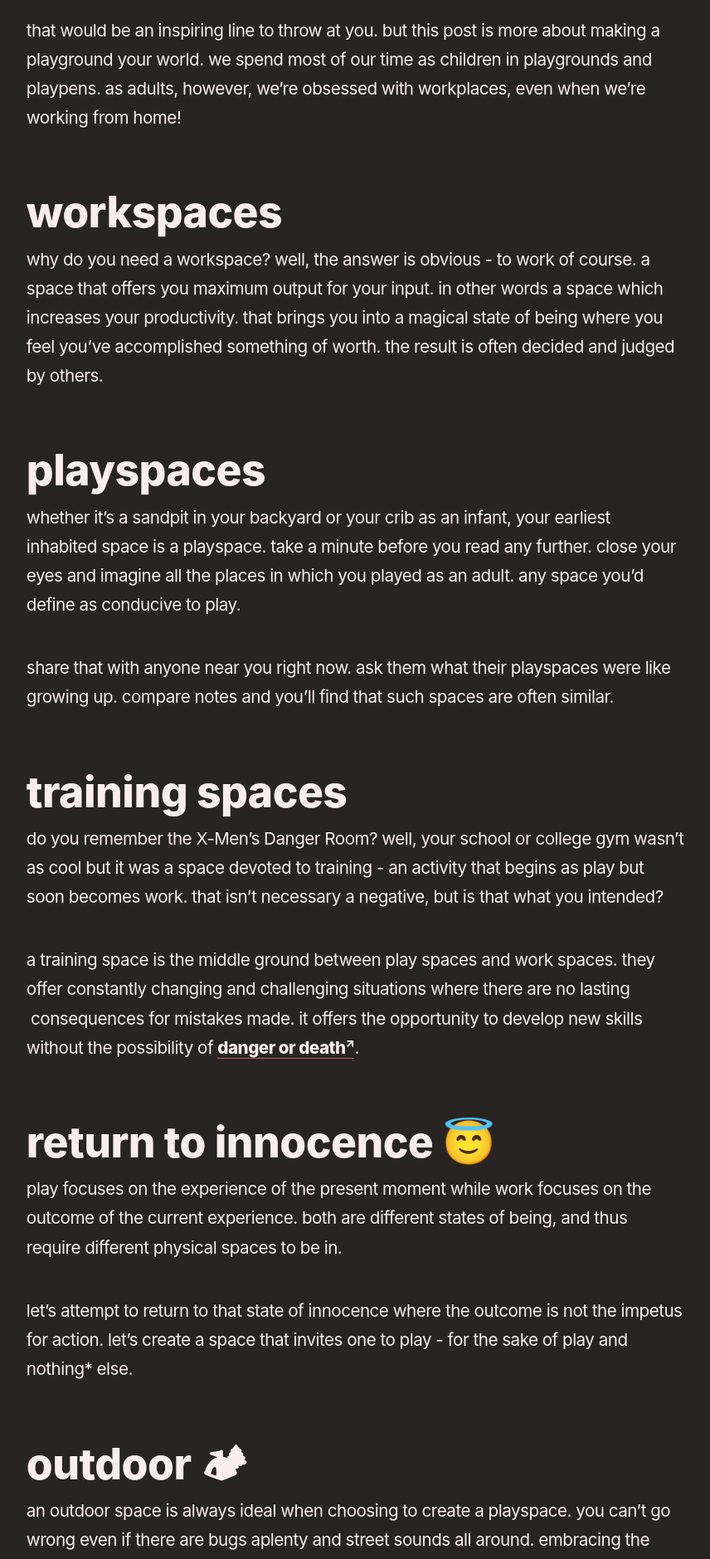
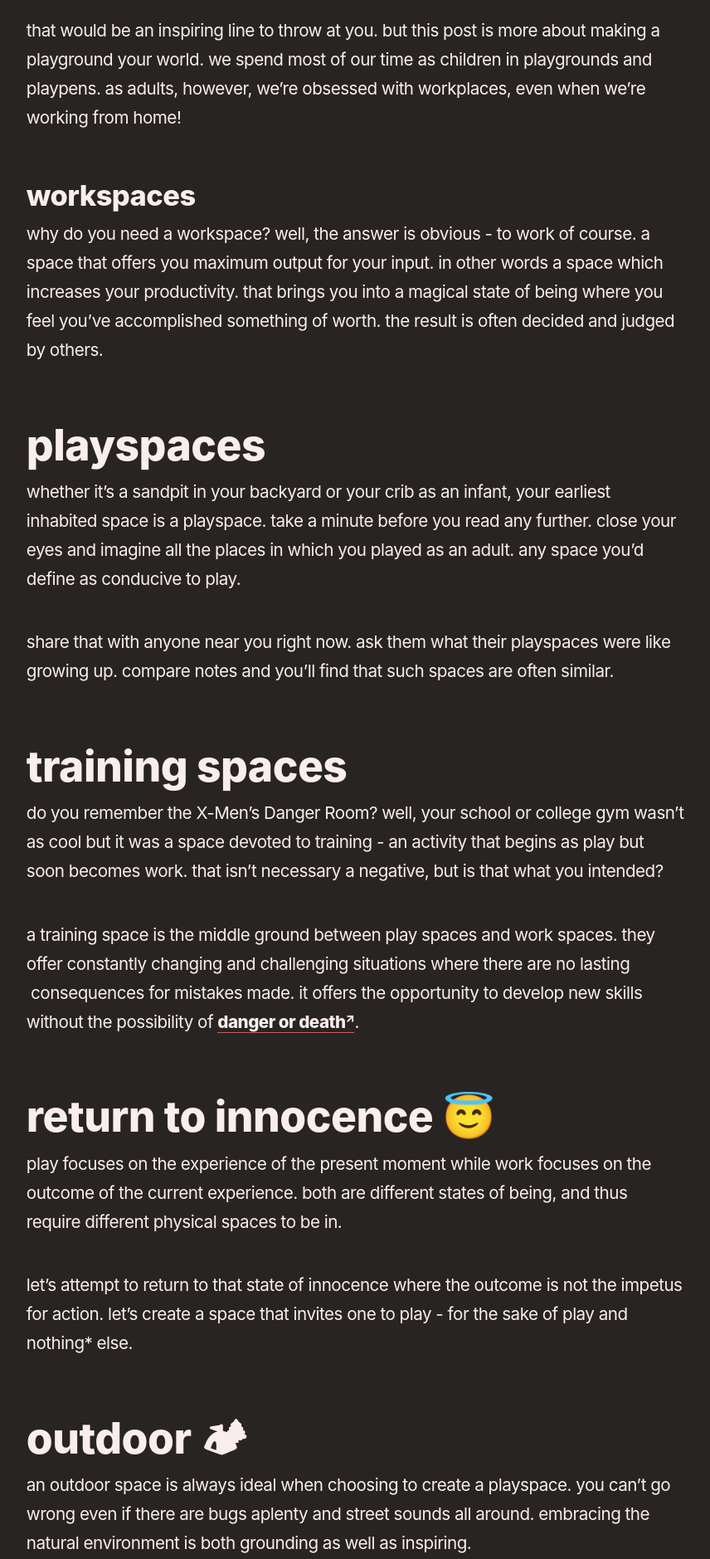
Before and after one commit to reddy2go/redgarden, a Jekyll site: the page built from _notes/workspaces and playspaces.md, in a window 1280 px wide. Shown: the part 554-2433 px from the top of the page at 83% size, without its empty margins (45-901 px from the left). Built offline with Jekyll 4.4.1, drawn with Linux system fonts in a browser that asks for light colours; some web fonts are replaced; Markdown is read by kramdown in place of the engine named in the settings.

Commit message:
auto commit

```diff
--- a/_notes/workspaces and playspaces.md
+++ b/_notes/workspaces and playspaces.md
@@ -9,8 +9,7 @@ category:
 
 that would be an inspiring line to throw at you. but this post is more about making a playground your world. we spend most of our time as children in playgrounds and playpens. as adults, however, we’re obsessed with workplaces, even when we’re working from home!
 
-## workspaces
-
+### workspaces
 why do you need a workspace? well, the answer is obvious - to work of course. a space that offers you maximum output for your input. in other words a space which increases your productivity. that brings you into a magical state of being where you feel you’ve accomplished something of worth. the result is often decided and judged by others.
 
 ## playspaces
```
